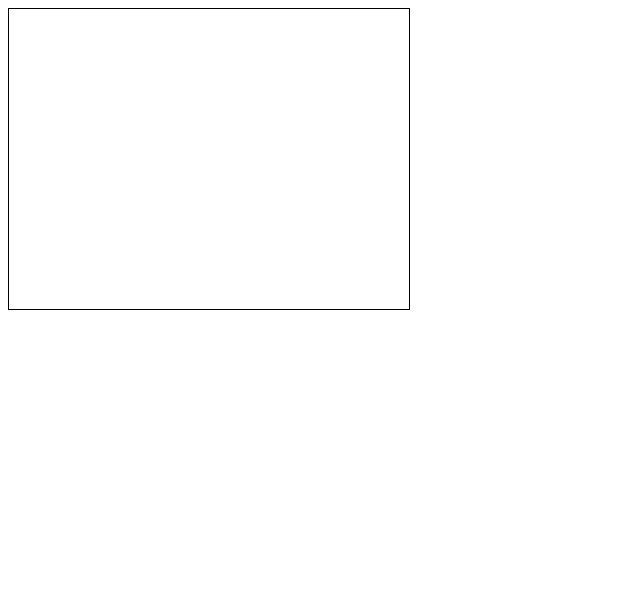
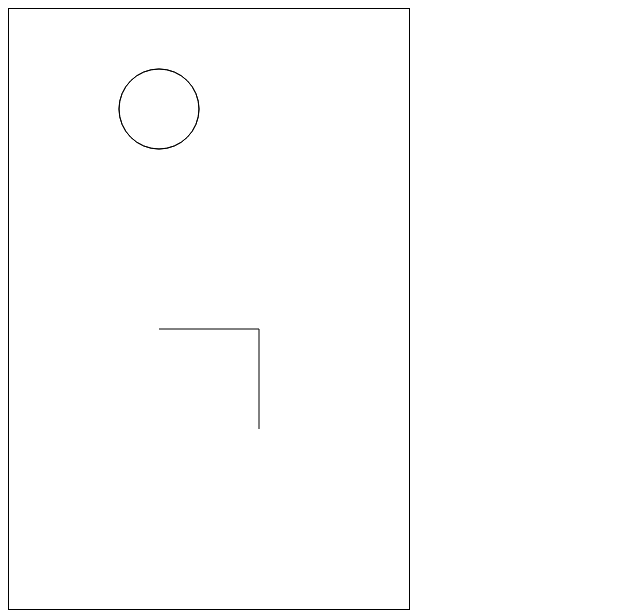
Before and after one commit to 27359794/spine-curve, a plain HTML site: page canvas.html in a window 1280 px wide. Shown: the whole page, without its empty margins (0-640 px from the left). Drawn offline with Linux system fonts and the light colour scheme.

Commit message:
Draw head and legs

```diff
--- a/canvas.html
+++ b/canvas.html
@@ -5,8 +5,8 @@
   <title>Paint</title>
   <style type="text/css">
     #container { position: relative; }
-    #imageView { border: 1px solid #000; }
-    #imageTemp {
+    #staticCanvas { border: 1px solid #000; }
+    #drawCanvas {
       position: absolute;
       top: 1px;
       left: 1px;
@@ -17,7 +17,7 @@
 </head>
 <body>
   <div id="container">
-    <canvas id="imageView" width="400" height="300">
+    <canvas id="staticCanvas" width="400" height="600">
       <p>
         Unfortunately, your browser is currently unsupported by this web
         application.  We are sorry for the inconvenience. Please use one of the
@@ -34,23 +34,22 @@
 // Keep everything in anonymous function, called on window load.
 if(window.addEventListener) {
   window.addEventListener('load', function () {
-    var canvas, context, canvaso, contexto;
+    var canvas, context, canvaso, ctx;
 
-  // The active tool instance.
+  // The active tool instance (always pencil here)
   var tool;
-  var tool_default = 'pencil';
 
   function init () {
     // Find the canvas element.
-    canvaso = document.getElementById('imageView');
+    canvaso = document.getElementById('staticCanvas');
+    ctx = canvaso.getContext('2d');
 
-    // Get the 2D canvas context.
-    contexto = canvaso.getContext('2d');
+    draw_head_and_legs(ctx);
 
     // Add the temporary canvas.
     var container = canvaso.parentNode;
     canvas = document.createElement('canvas');
-    canvas.id     = 'imageTemp';
+    canvas.id     = 'drawCanvas';
     canvas.width  = canvaso.width;
     canvas.height = canvaso.height;
     container.appendChild(canvas);
@@ -63,6 +62,19 @@ if(window.addEventListener) {
     canvas.addEventListener('mousedown', ev_canvas, false);
     canvas.addEventListener('mousemove', ev_canvas, false);
     canvas.addEventListener('mouseup',   ev_canvas, false);
+  }
+
+  function draw_head_and_legs(ctx) {
+    // Draw head
+    ctx.beginPath();
+    ctx.arc(150, 100, 40, 0, 2*Math.PI);
+    ctx.stroke();
+
+    // Draw legs
+    ctx.moveTo(150, 320);
+    ctx.lineTo(250, 320);
+    ctx.lineTo(250, 420);
+    ctx.stroke();
   }
 
   // The general-purpose event handler. This function just determines the mouse
@@ -83,11 +95,11 @@ if(window.addEventListener) {
     }
   }
 
-  // This function draws the #imageTemp canvas on top of #imageView, after which
-  // #imageTemp is cleared. This function is called each time when the user
+  // This function draws the #drawCanvas canvas on top of #staticCanvas, after which
+  // #drawCanvas is cleared. This function is called each time when the user
   // completes a drawing operation.
   function img_update () {
-    contexto.drawImage(canvas, 0, 0);
+    ctx.drawImage(canvas, 0, 0);
     context.clearRect(0, 0, canvas.width, canvas.height);
   }
 
@@ -119,7 +131,6 @@ if(window.addEventListener) {
       if (tool.started) {
         tool.mousemove(ev);
         tool.started = false;
-        img_update();
       }
     };
   };
```
